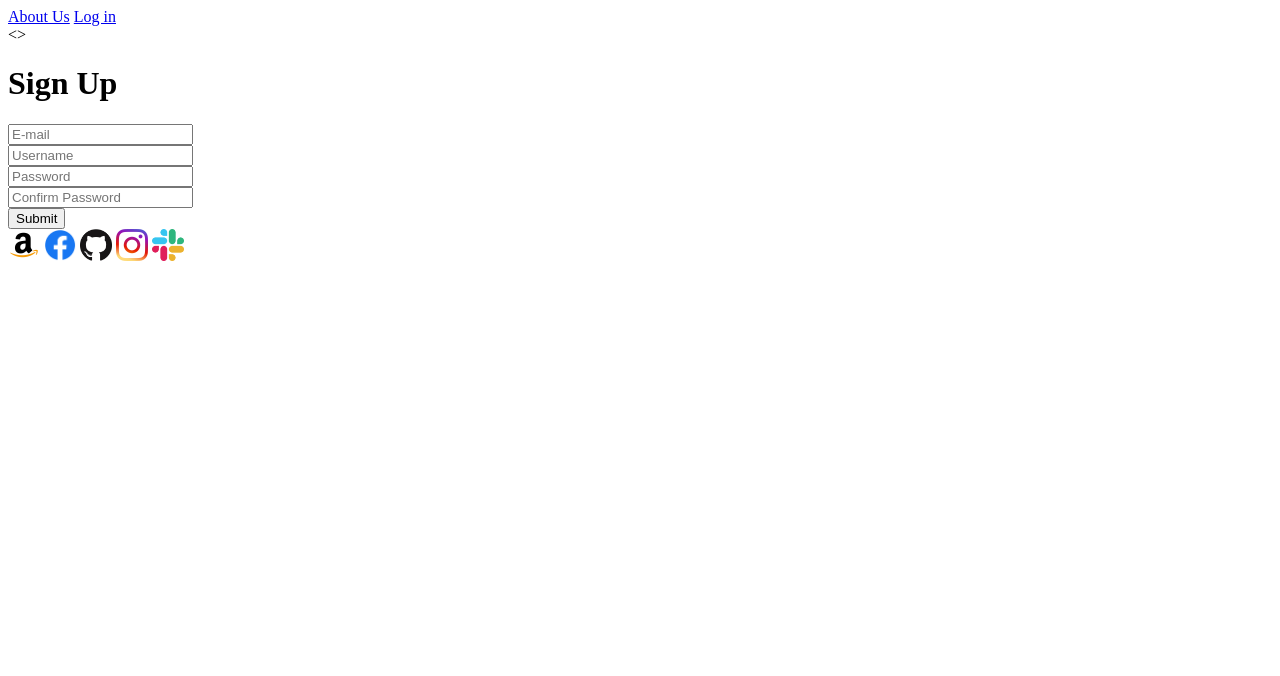
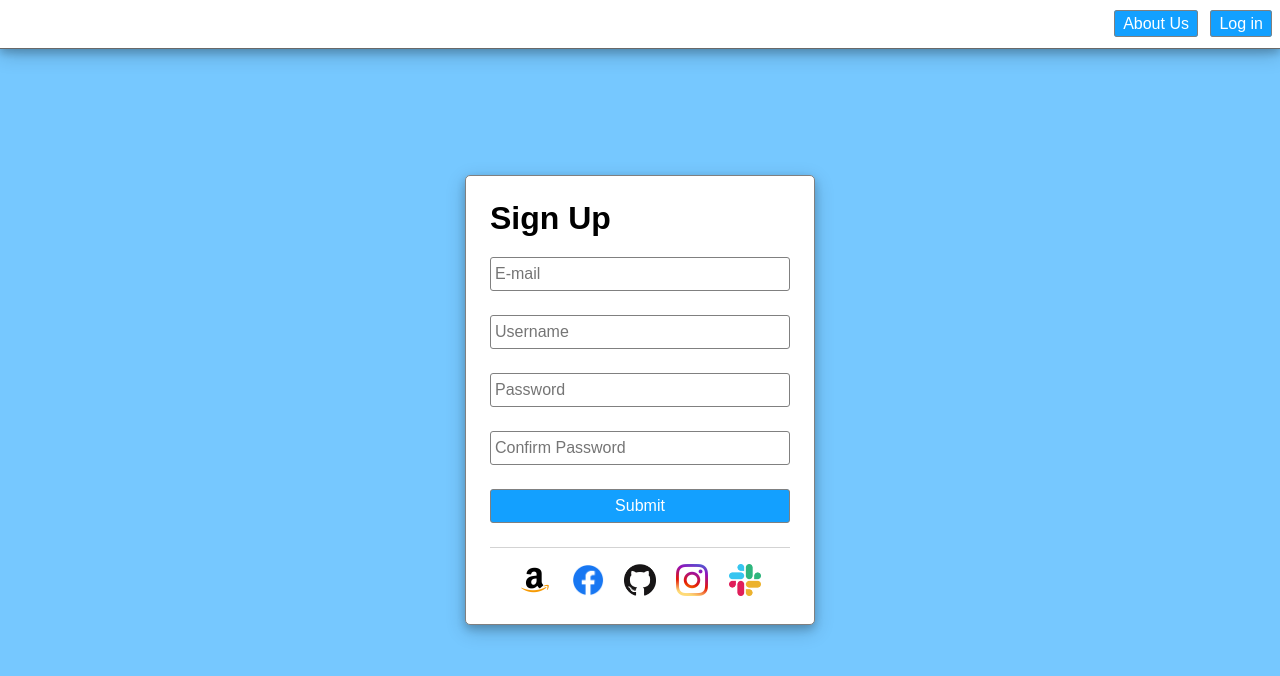
Before and after one commit to chandlertai/secondStaticRegisterPage, a plain HTML site: page index.html in a window 1280 px wide. Drawn offline with Linux system fonts and the light colour scheme.

Commit message:
Initial commit

```diff
--- a/index.html
+++ b/index.html
@@ -4,6 +4,7 @@
     <meta charset="UTF-8">
     <meta http-equiv="X-UA-Compatible" content="IE=edge">
     <meta name="viewport" content="width=device-width, initial-scale=1.0">
+    <link rel="stylesheet" href="../secondStaticRegisterPage/main.css">
     <title>Register Page</title>
 </head>
 <body>
@@ -11,7 +12,7 @@
         <a href="#">About Us</a>
         <a href="#">Log in</a>
     </header>
-    <>
+        <div class="container">
         <h1>Sign Up</h1>
         <form>
         <div>
@@ -37,6 +38,7 @@
             <img src="./assets/instagram (2).png" alt="Instagram Icon" height="32" width="32" />
             <img src="./assets/slack (2).png" alt="Slack Icon" height="32" width="32" />
         </footer>
+        </div>
     </div>
 </body>
 </html>
--- a/main.css
+++ b/main.css
@@ -0,0 +1,82 @@
+body {
+    background-color: #76c8ff;
+    margin: 0;
+    font-family: sans-serif;
+    display: flex;
+    height: 100vh;
+}
+
+header {
+    background-color: white;
+    text-align: right;
+    padding: .75rem 0;
+    border-bottom: solid 1px dimgrey;
+    box-shadow: 0 4px 8px 0 rgba(0, 0, 0, 0.2),
+    0 6px 20px 0 rgba(0, 0, 0, 0.19);
+    position: fixed;
+    top: 0;
+    left: 0;
+    width: 100vw;
+}
+
+header a {
+    color: white;
+    background-color: #13a0ff;
+    border: solid 1px gray;
+    border-radius: 3px;
+    padding: .25rem .5rem;
+    margin-right: .5rem;
+    line-height: 1.5;
+    text-decoration: none;
+}
+
+header a:hover, form button:hover {
+    background-color: #1084d1;
+    cursor: pointer;
+}
+
+.container {
+    margin: auto;
+    padding: 1.5rem;
+    background-color: white;
+    border: solid 1px gray;
+    border-radius: 5px;
+    box-shadow: 0 4px 8px 0 rgba(0, 0, 0, 0.2),
+    0 6px 20px 0 rgba(0, 0, 0, 0.19);
+}
+
+.container > h1 {
+    margin: 0 0 .5rem;
+}
+
+form input, form button {
+    width: 100%;
+    min-width: 300px;
+    box-sizing: border-box;
+    margin: .75rem 0;
+    padding: .25rem;
+    line-height: 1.5rem;
+    font-size: 1em;
+    border: solid 1px gray;
+    border-radius: 3px;
+}
+
+form button {
+    color: white;
+    background-color: #13a0ff;
+}
+
+footer {
+    margin-top:  .74rem;
+    border-top: solid 1px lightgray;
+    padding-top:  1rem;
+    text-align: center;
+}
+
+footer img {
+    margin: 0 .5rem;
+}
+
+footer img:hover {
+    cursor: pointer;
+}
```
